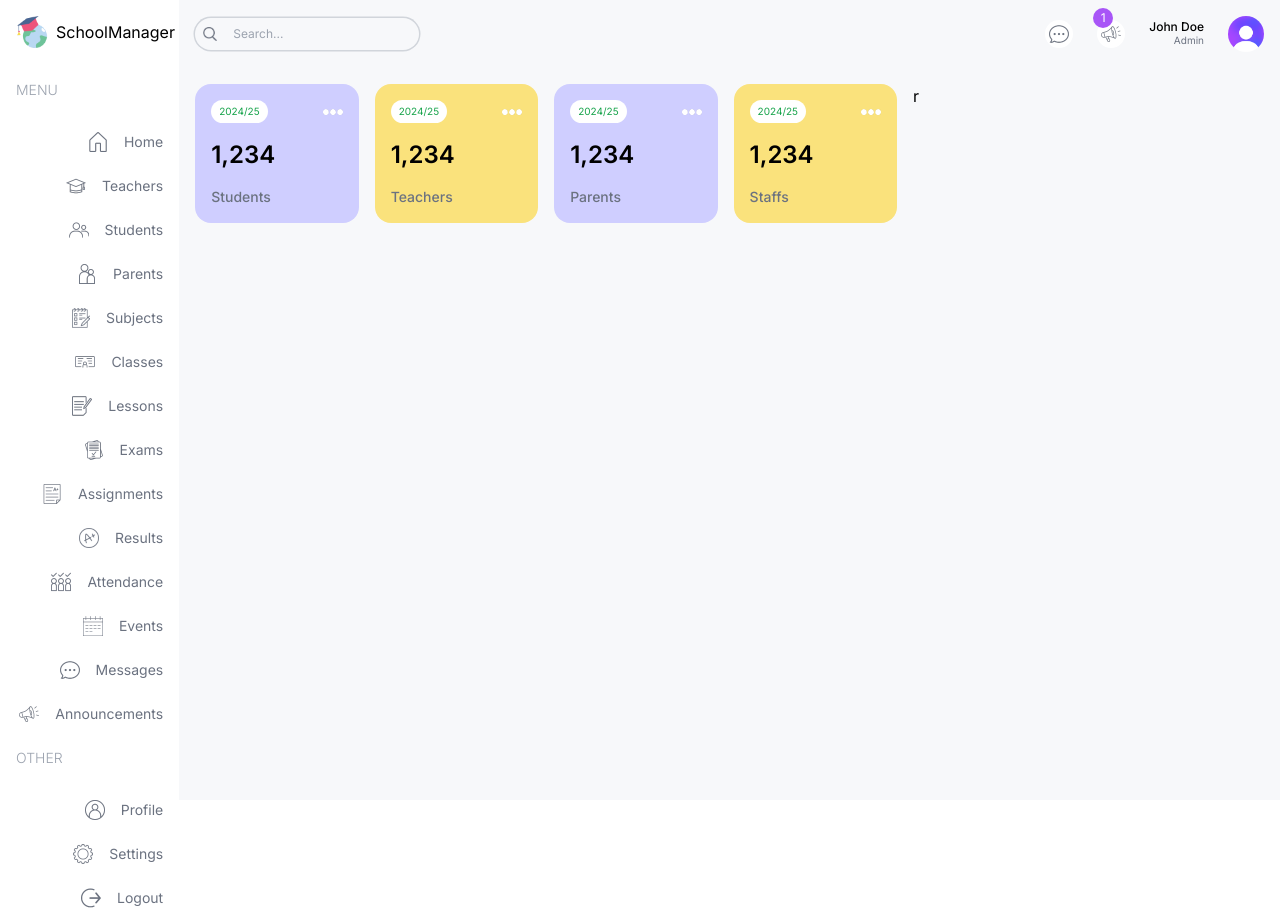
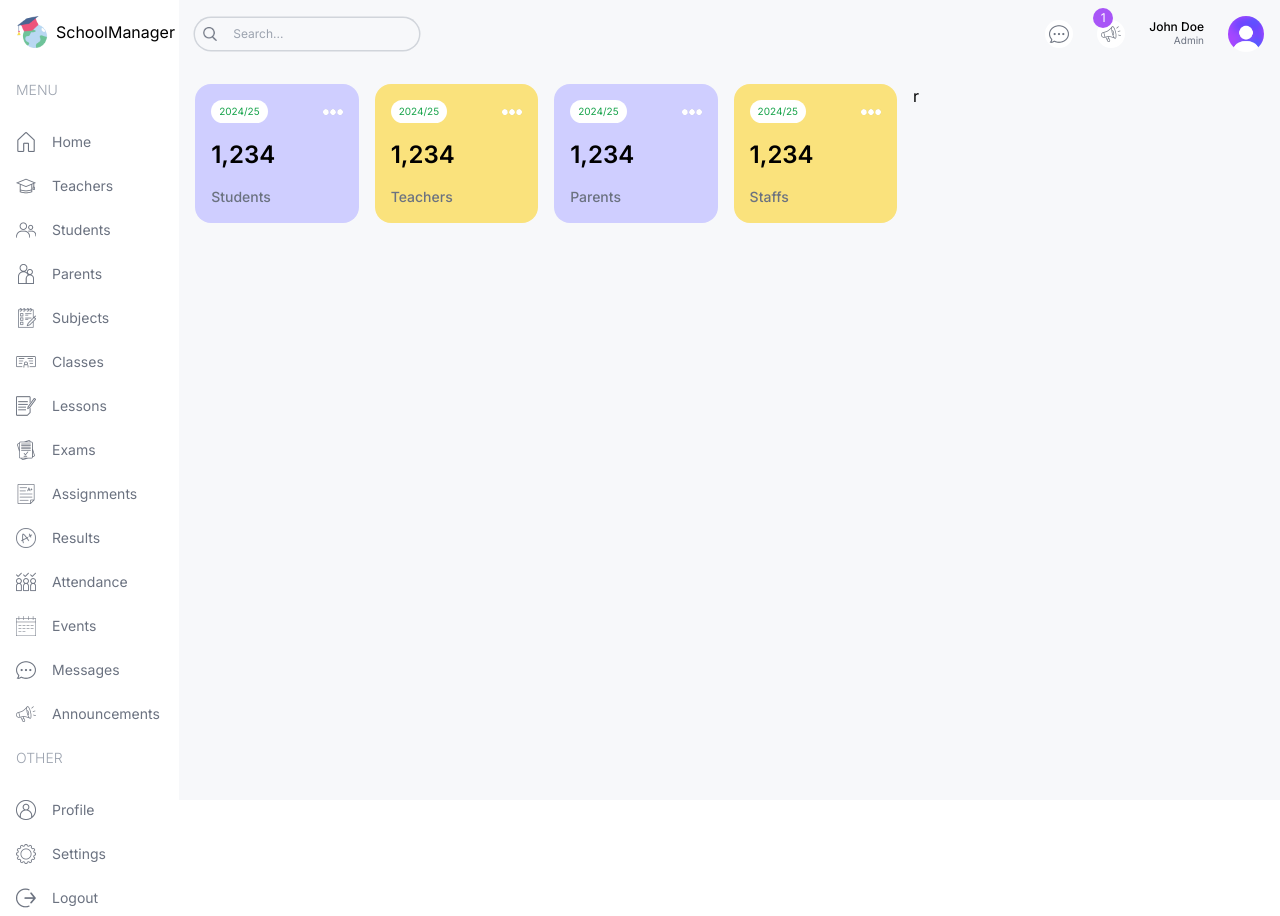
Before and after one commit to rBujar/SchoolManagement, a Next.js app in the folder schoolmanager/: page /admin in a window 1280 px wide. Built offline with nearby package versions, Linux system fonts and the light colour scheme.

Commit message:
fixed a small menu item bug

```diff
--- a/schoolmanager/src/components/Menu.tsx
+++ b/schoolmanager/src/components/Menu.tsx
@@ -119,12 +119,12 @@ const menuItems = [
 const Menu = () => {
     return (
         <div className='mt-4 text-sm'>
-            {menuItems.map(i => (
+            {menuItems.map((i) => (
                 <div className="flex flex-col gap-2" key={i.title}>
                     <span className="hidden lg:block text-gray-400 font-light my-4">{i.title}</span>
-                    {i.items.map(item =>
+                    {i.items.map((item) =>
                         <Link href={item.href} key={item.label}
-                        className="flex items-center justify-center lg:justify-end gap-4 text-gray-500 py-2">
+                        className="flex items-center justify-center lg:justify-start gap-4 text-gray-500 py-2">
                             <Image src={item.icon} alt="" width={20} height={20} />
                             <span className="hidden lg:block ">{item.label}</span>
                         </Link>
```
